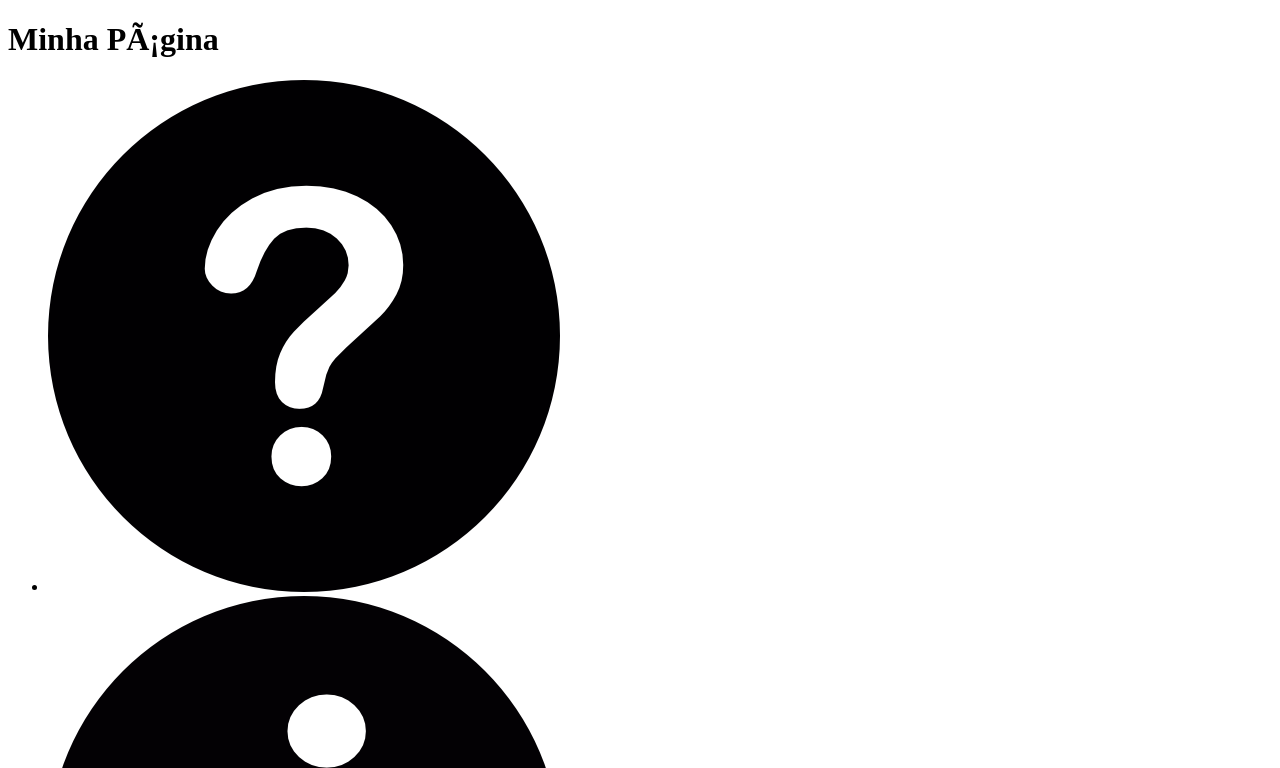
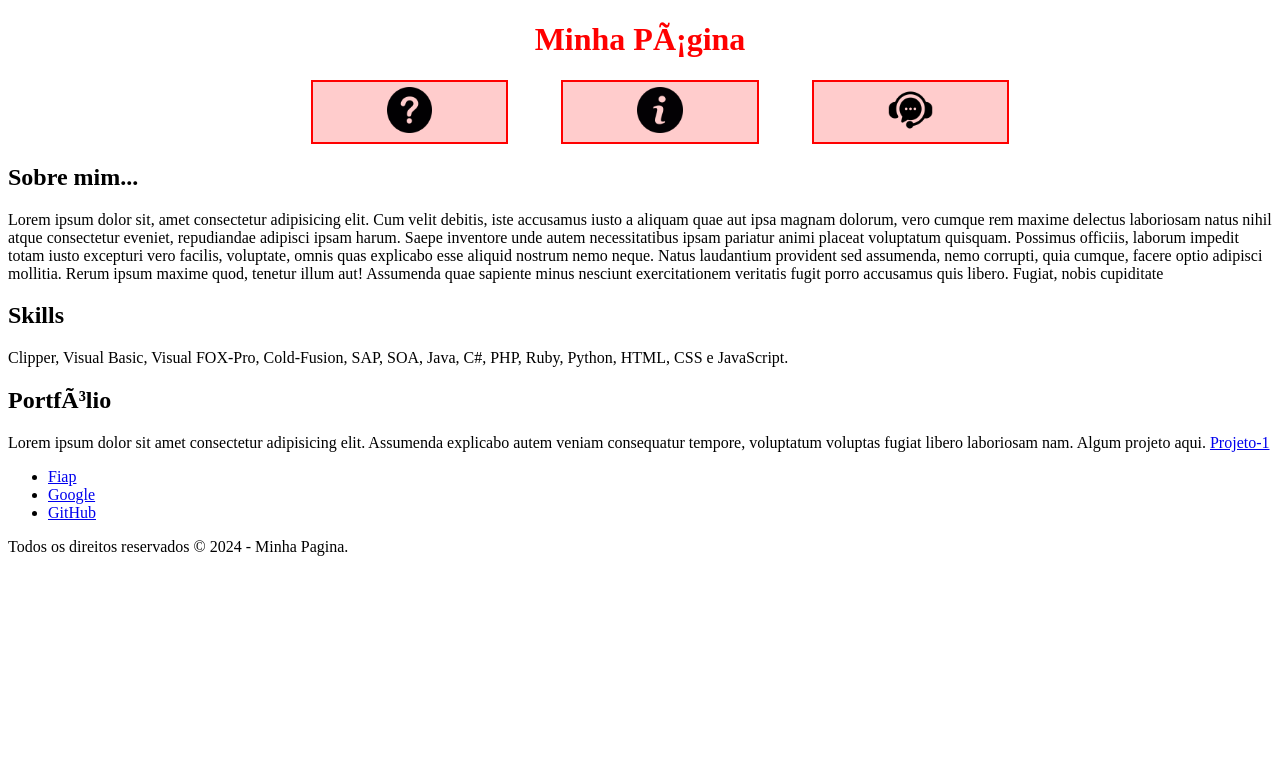
Before and after one commit to ludanii/Projeto-Inicial, a plain HTML site: page index.html in a window 1280 px wide. Shown: the top 768 px of the page. Drawn offline with Linux system fonts and the light colour scheme; files that its build step writes are made by us from their sources.

Commit message:
Efeitos em cascata, estilo com heranças, pseudo elemento e aninhamento.

```diff
--- /dev/null
+++ b/estilo.css
@@ -0,0 +1,59 @@
+/*Este é um comentário de linha!*/
+/*
+    Este é um comentário de Bloco
+!*/
+
+/*Anatomia de uma regra CSS*/
+/*
+    Seletor {
+        Propriedade: Valor;
+    }
+*/
+
+    /*Exemplo de seletores*/
+
+    /*Seletores de tipo*/
+    h1 {
+        color: red;
+        text-align: center;
+    }
+
+    /*Seletores de classe*/
+    .link {
+        /* font-size: 24%; */
+        /* font-size: 24em; */
+        /* font-size: 24rem; */
+        /* font-size: 24vw; */
+        border: 2px solid #ff0000;
+        display: inline-block;
+        margin: 0 2%;
+        background-color: rgba(255, 0, 0, 0.200);
+        padding: 5px 5px;
+        width: 15%;
+        transition: all 0.4s  ease-out;
+
+        &:hover {
+            background-color: rgba(255, 0, 0, 0.500);
+        }
+
+        /*Nesting elements*/
+        a {
+            display: inline-block;
+            text-decoration: none;
+            color: #000;
+
+            /*Nesting elements*/
+            img{
+                display: inline-block;
+                width: 25%;
+            }
+
+        }
+
+    }
+
+    /*Seletores de ID*/
+    #menu ul{
+        list-style-type: none;
+        text-align: center;
+    }
--- a/index.html
+++ b/index.html
@@ -10,6 +10,7 @@
       initial-scale="1.0”"
     />
     <title>Página Básica</title>
+    		<link rel="stylesheet" href="./css/estilo.css">
   </head>
   <body>
     <div id="container">
```
